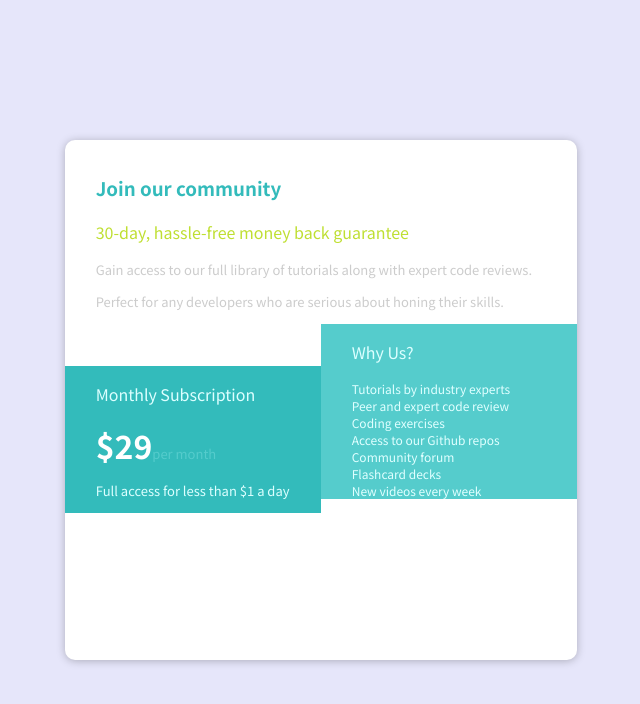
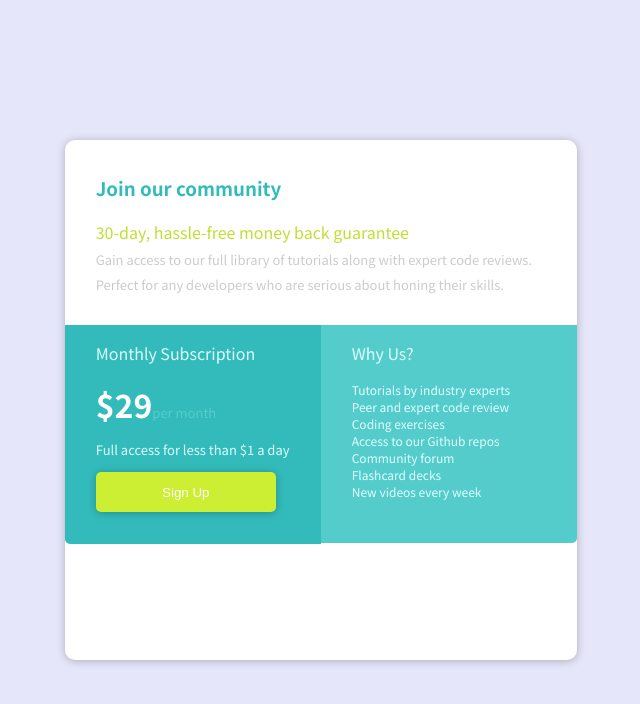
Before and after one commit to joaolucas2012/price-grid-for-training, a React (Create React App) app: page / in a window 1280 px wide. Shown: the top 704 px of the page, without its empty margins (319-959 px from the left). Built offline with nearby package versions, Linux system fonts and the light colour scheme.

Commit message:
feat: fix the organization of the components

```diff
--- a/src/components/Card.css
+++ b/src/components/Card.css
@@ -15,13 +15,8 @@
   margin: 0 auto;
 }
 
-.font-13{
-  font-size: 13px;
-}
-
-.inline{
-  width: 50%;
-  display: inline;
+.card-bottom{
+  margin-top: 5%;
 }
 
 .card-bottom h1{
@@ -32,24 +27,8 @@
   color: #ccc;
 }
 
-.lightseagreen__background {
-  background-color: #3bb;
-}
-
 .lightseagreen{
   color: #3bb;
-}
-
-.mediumturquoise__background{
-  background-color: #5cc;
-}
-
-.mediumturquoise{
-  color: #5cc;
-}
-
-.lightcyan{
-  color: #dff;
 }
 
 .green {
@@ -61,16 +40,10 @@
   margin-left: 6%;
 }
 
-.left-space{
-  margin-left: 12%;
+.left-text p{
+  margin: 6px 0;
 }
 
 .container:hover {
   box-shadow: 0 8px 16px 0 rgba(0, 0, 0, 0.2);
 }
-
-#info p{
-  font-size: 12px;
-  margin: 0;
-  color: lightcyan;
-}
--- a/src/components/Card.jsx
+++ b/src/components/Card.jsx
@@ -2,7 +2,8 @@ import React from "react";
 
 import "./Card.css";
 
-import HalfContainer from "./HalfContainer";
+import RightContainer from "./RightContainer";
+import LeftContainer from "./LeftContainer";
 import Header from "./Header";
 
 const Card = () => {
@@ -26,32 +27,8 @@ const Card = () => {
           </div>
         </div>
         <div className="card-bottom">
-          <HalfContainer className="lightseagreen__background">
-            <div className="left-space">
-              <p className="lightcyan">Monthly Subscription</p>
-              <div id="monthly-price">
-                <h1 className="inline">$29</h1>
-                <p className="font-13 mediumturquoise inline">per month</p>
-              </div>
-              <p className="font-13 lightcyan">
-                Full access for less than $1 a day
-              </p>
-            </div>
-          </HalfContainer>
-          <HalfContainer className="mediumturquoise__background">
-            <div className="left-space">
-              <p className="lightcyan">Why Us?</p>
-              <div id="info">
-                <p>Tutorials by industry experts</p>
-                <p>Peer and expert code review</p>
-                <p>Coding exercises</p>
-                <p>Access to our Github repos</p>
-                <p>Community forum</p>
-                <p>Flashcard decks</p>
-                <p>New videos every week</p>
-              </div>
-            </div>
-          </HalfContainer>
+          <LeftContainer />
+          <RightContainer />
         </div>
       </div>
     </div>
--- a/src/components/HalfContainer.css
+++ /dev/null
@@ -1,4 +0,0 @@
-.half-container {
-  width: 50%;
-  display: inline-block;
-}
--- a/src/components/HalfContainer.jsx
+++ /dev/null
@@ -1,10 +0,0 @@
-import React from "react";
-
-import "./HalfContainer.css";
-
-const HalfContainer = (props) => {
-  const classes = "half-container " + props.className;
-  return <div className={classes}>{props.children}</div>;
-};
-
-export default HalfContainer;
--- /dev/null
+++ b/src/components/LeftContainer.css
@@ -0,0 +1,37 @@
+.left-container {
+  width: 50%;
+  display: inline-block;
+  padding-bottom: 6.2%;
+  border-bottom-left-radius: 5px;
+}
+
+.lightseagreen__background {
+  background-color: #3bb;
+}
+
+.left-space {
+  text-align: left;
+  margin-left: 12%;
+}
+
+.lightcyan {
+  color: #dff;
+}
+
+.mediumturquoise{
+  color: #5cc;
+}
+
+.inline{
+  width: 50%;
+  display: inline;
+}
+
+.font-13{
+  font-size: 13px;
+}
+
+.topper{
+  background-color: red;
+  margin-bottom: 3px;
+}
--- /dev/null
+++ b/src/components/LeftContainer.jsx
@@ -0,0 +1,30 @@
+import React from "react";
+
+import "./LeftContainer.css";
+
+import Button from "./Button";
+
+const HalfContainer = () => {
+  return (
+    <div className="left-container lightseagreen__background">
+      <div className="left-space">
+        <p className="lightcyan">Monthly Subscription</p>
+        <div id="monthly-price">
+          <h1 className="inline">$29</h1>
+          <p
+            className="
+            font-13
+            mediumturquoise
+            inline"
+          >
+            per month
+          </p>
+        </div>
+        <p className="font-13 lightcyan">Full access for less than $1 a day</p>
+        <Button>Sign Up</Button>
+      </div>
+    </div>
+  );
+};
+
+export default HalfContainer;
--- /dev/null
+++ b/src/components/RightContainer.css
@@ -0,0 +1,25 @@
+.right-container {
+  width: 50%;
+  display: inline-block;
+  padding-bottom: 8.5%;
+  border-bottom-right-radius: 5px;
+  margin-top: 1%;
+}
+
+.mediumturquoise__background {
+  background-color: #5cc;
+}
+
+.left-space {
+  margin-left: 6%;
+}
+
+.lightcyan {
+  color: #dff;
+}
+
+#info p {
+  font-size: 12px;
+  margin: 0;
+  color: lightcyan;
+}
--- /dev/null
+++ b/src/components/RightContainer.jsx
@@ -0,0 +1,24 @@
+import React from 'react';
+
+import "./RightContainer.css";
+
+const RightContainer = () => {
+    return (
+        <div className="right-container mediumturquoise__background">
+            <div className="left-space">
+              <p className="lightcyan">Why Us?</p>
+              <div id="info">
+                <p>Tutorials by industry experts</p>
+                <p>Peer and expert code review</p>
+                <p>Coding exercises</p>
+                <p>Access to our Github repos</p>
+                <p>Community forum</p>
+                <p>Flashcard decks</p>
+                <p>New videos every week</p>
+              </div>
+            </div>
+          </div>
+     );
+}
+
+export default RightContainer;
```
